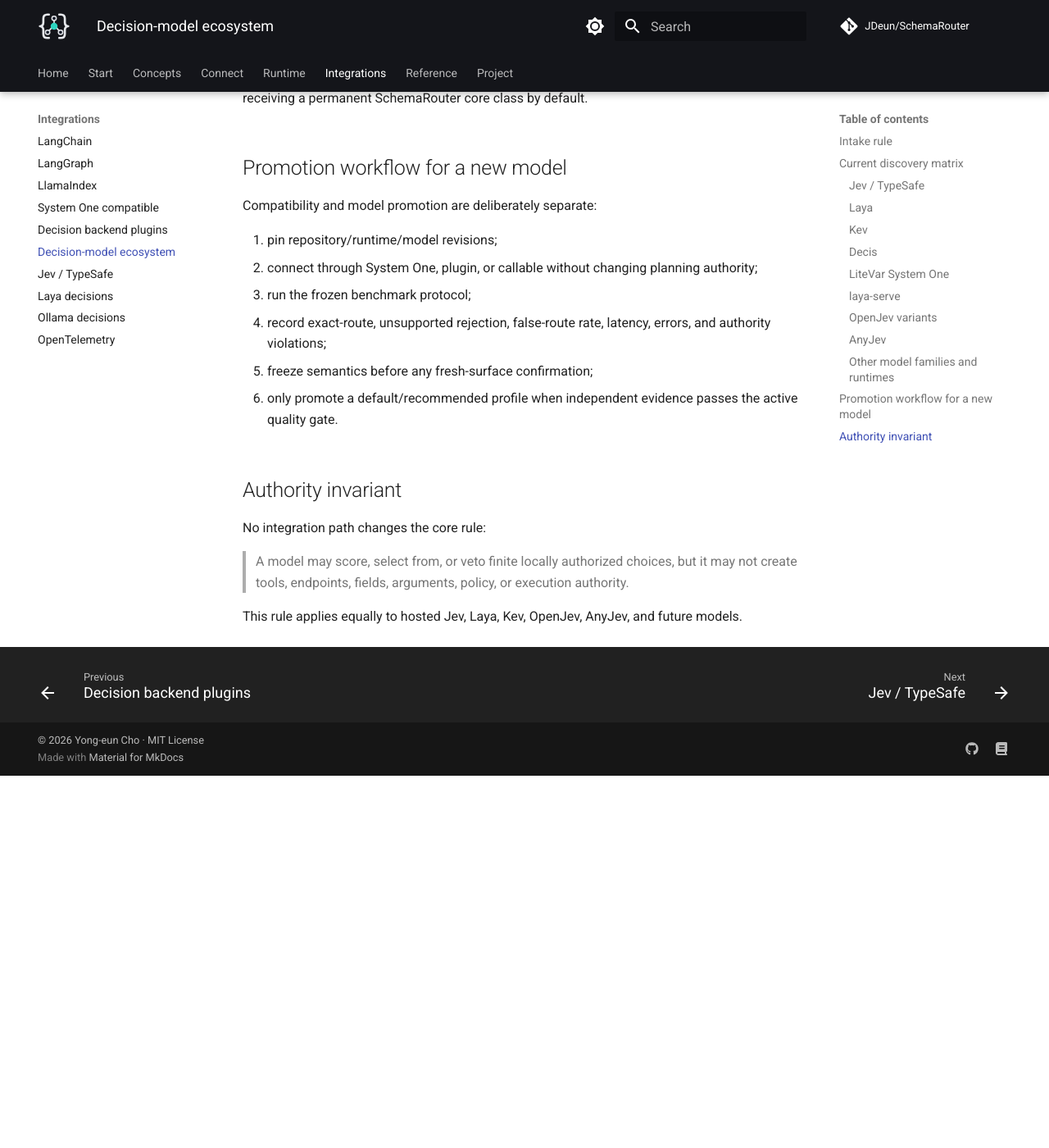
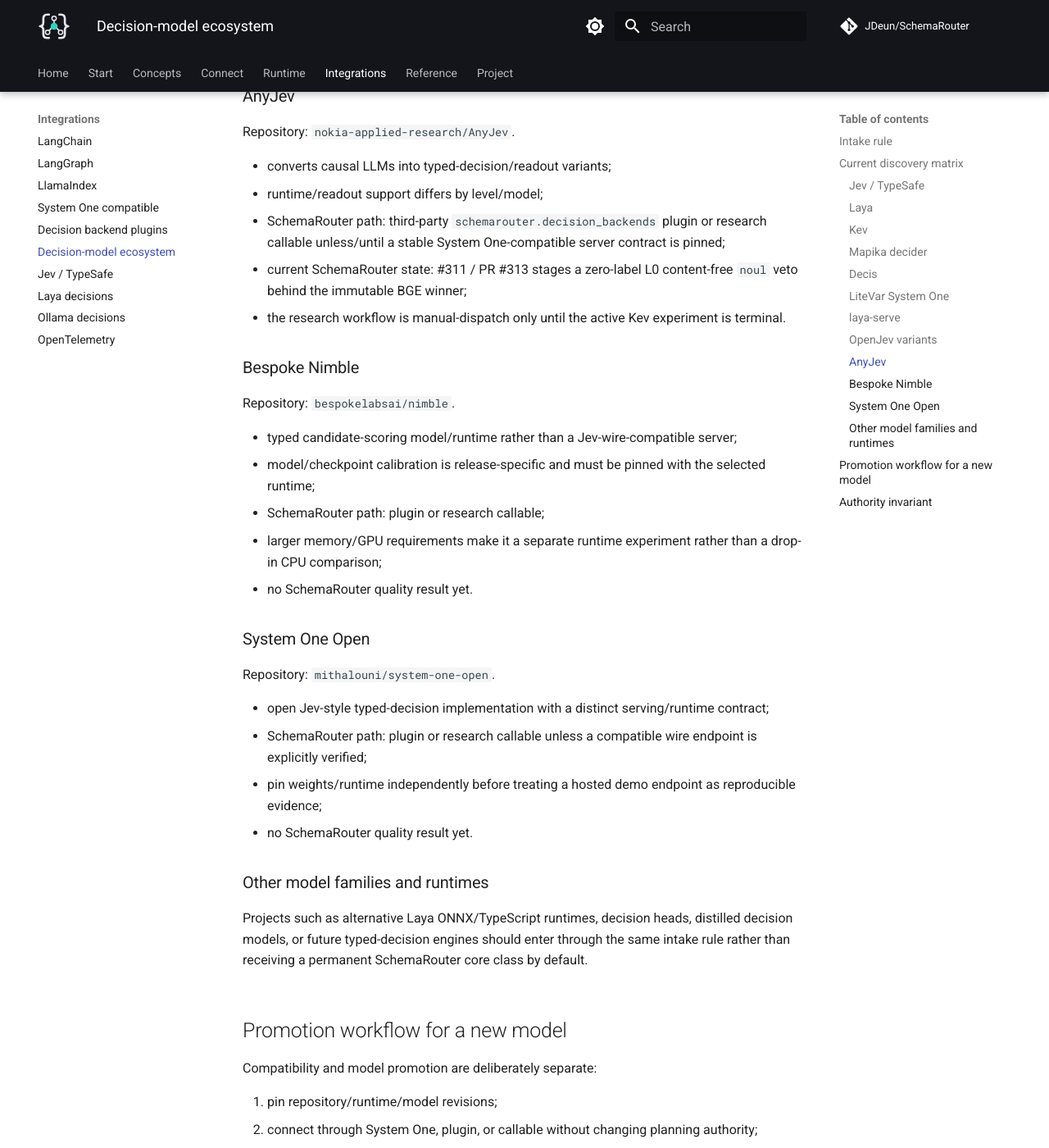
Before and after one commit to JDeun/SchemaRouter, an MkDocs documentation site: the page built from docs/integrations/decision-model-ecosystem.md, in a window 1280 px wide and 1400 px high, scrolled down 3233 px. Shown: the whole window at 82% size. Built offline with MkDocs 1.6.1 and Material for MkDocs 9.7.7, drawn with Linux system fonts in a browser that asks for light colours; comment, search, counter and statistics services are not loaded; before the commit the page ends 4179 px from its top, so only the background shows below that; some of the changed text lies outside the part shown.

Commit message:
docs: sync decision-model ecosystem research state

```diff
--- a/docs/integrations/decision-model-ecosystem.md
+++ b/docs/integrations/decision-model-ecosystem.md
@@ -40,8 +40,9 @@
 - community HTTP/ONNX runtimes can use the generic System One path when they preserve the compatible
   contract.
 
-Research status is tracked separately. A failed routing configuration does not imply every Laya
-checkpoint/runtime/primitive has the same result.
+Research status is tracked separately. The current v4 evidence rejects the tested direct
+full-catalog Laya choice configuration and the pinned winner-only native `noul` veto, but those
+results do not imply every Laya checkpoint/runtime/primitive has the same behavior.
 
 ### Kev
 
@@ -51,7 +52,18 @@
 - open model sizes include 0.8B, 4B, 9B, and 27B classes;
 - supports `choice`, `noul`, and `score`;
 - SchemaRouter path: `SystemOneDecisionBackend`;
-- model size/revision is a benchmark variable, not an integration-code variable.
+- model size/revision is a benchmark variable, not an integration-code variable;
+- current SchemaRouter research: pinned Kev-0.8B `choice+noul` #299 / PR #300 is the active
+  1,800-row v4 screen.
+
+### Mapika decider
+
+Repository: `Mapika/decider`.
+
+- Jev/System One-compatible runtime family;
+- SchemaRouter path: `SystemOneDecisionBackend`;
+- candidate model/runtime revision must be pinned independently before benchmark;
+- no SchemaRouter quality result yet.
 
 ### Decis
 
@@ -101,7 +113,31 @@
 - converts causal LLMs into typed-decision/readout variants;
 - runtime/readout support differs by level/model;
 - SchemaRouter path: third-party `schemarouter.decision_backends` plugin or research callable
-  unless/until a stable System One-compatible server contract is pinned.
+  unless/until a stable System One-compatible server contract is pinned;
+- current SchemaRouter state: #311 / PR #313 stages a zero-label L0 content-free `noul` veto
+  behind the immutable BGE winner;
+- the research workflow is manual-dispatch only until the active Kev experiment is terminal.
+
+### Bespoke Nimble
+
+Repository: `bespokelabsai/nimble`.
+
+- typed candidate-scoring model/runtime rather than a Jev-wire-compatible server;
+- model/checkpoint calibration is release-specific and must be pinned with the selected runtime;
+- SchemaRouter path: plugin or research callable;
+- larger memory/GPU requirements make it a separate runtime experiment rather than a drop-in CPU
+  comparison;
+- no SchemaRouter quality result yet.
+
+### System One Open
+
+Repository: `mithalouni/system-one-open`.
+
+- open Jev-style typed-decision implementation with a distinct serving/runtime contract;
+- SchemaRouter path: plugin or research callable unless a compatible wire endpoint is explicitly
+  verified;
+- pin weights/runtime independently before treating a hosted demo endpoint as reproducible evidence;
+- no SchemaRouter quality result yet.
 
 ### Other model families and runtimes
 
```
